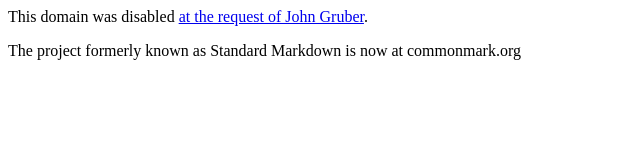
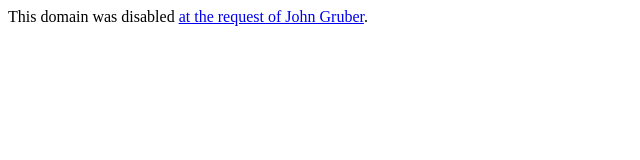
Before and after one commit to wumpus1/wumpus1.github.io, a plain HTML site: page index.html in a window 1280 px wide. Shown: the whole page, without its empty margins (0-640 px from the left). Drawn offline with Linux system fonts and the light colour scheme.

Commit message:
Update index.html

```diff
--- a/index.html
+++ b/index.html
@@ -6,8 +6,5 @@
     <p>
        This domain was disabled <a href="http://blog.codinghorror.com/standard-markdown-is-now-common-markdown/">at the request of John Gruber</a>.
     </p>
-    <p>
-       The project formerly known as Standard Markdown is now at commonmark.org
-    </p>
   </body>
 </html>
```
